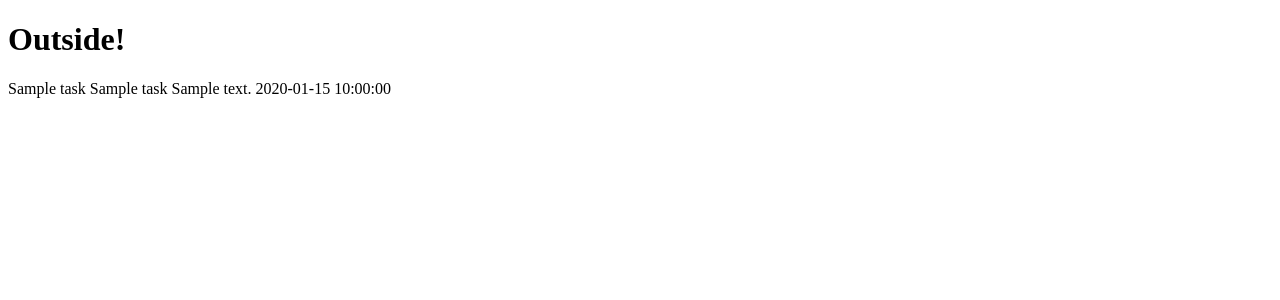
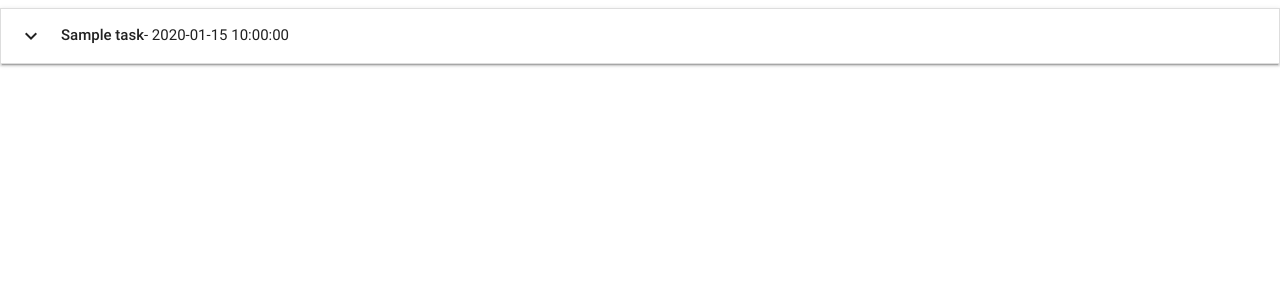
Before and after one commit to SPawson/Flask-Task-Manager, a Flask app: page / in a window 1280 px wide. Shown: the top 300 px of the page. Run offline with Flask 2, Linux system fonts and the light colour scheme; a database or web service that is not in the repository returns one stand-in record (values such as "Sample title"); some libraries are stand-ins or nearby versions.

Commit message:
added basic collapsible list

```diff
--- a/templates/base.html
+++ b/templates/base.html
@@ -4,13 +4,22 @@
     <meta charset="UTF-8">
     <meta name="viewport" content="width=device-width, initial-scale=1.0">
     <meta http-equiv="X-UA-Compatible" content="ie=edge">
-    <title>Document</title>
+    <title>Task Manager | Project</title>
+    <link href="https://fonts.googleapis.com/icon?family=Material+Icons" rel="stylesheet">
+    <link rel="stylesheet"  href="https://cdnjs.cloudflare.com/ajax/libs/materialize/0.100.2/css/materialize.min.css">
 </head>
 <body>
 
-    <h1>Outside!</h1>
     {% block content %}
 
     {% endblock %}
+
+    <script src="https://cdnjs.cloudflare.com/ajax/libs/jquery/3.2.1/jquery.min.js"></script>
+    <script src="https://cdnjs.cloudflare.com/ajax/libs/materialize/0.100.2/js/materialize.min.js"></script>
+    <script>
+        $(document).ready(function(){
+            $('.collapsible').collapsible();
+        });
+    </script>
 </body>
 </html>
--- a/templates/tasks.html
+++ b/templates/tasks.html
@@ -1,11 +1,17 @@
 {%extends 'base.html'%} <!--brings in base html-->
 {% block content %}
     <!--Jinja template language-->
-    {% for task in tasks%}
-        {{task.task_name}}
-        {{task.category_name}}
-        {{task.task_description}}
-        {{task.is_urgent}}
-        {{task.due_date}}
-    {% endfor%}
+
+    <ul class="collapsible">
+        {% for task in tasks%}
+            <li>
+              <div class="collapsible-header"><i class="material-icons">expand_more</i><strong>{{task.task_name}}</strong> - {{task.due_date}}</div>
+              <div class="collapsible-body"><span>{{task.task_description}}</span></div>
+            </li>
+        {% endfor%}
+    </ul>
+
+
+
+
 {% endblock %}
```
